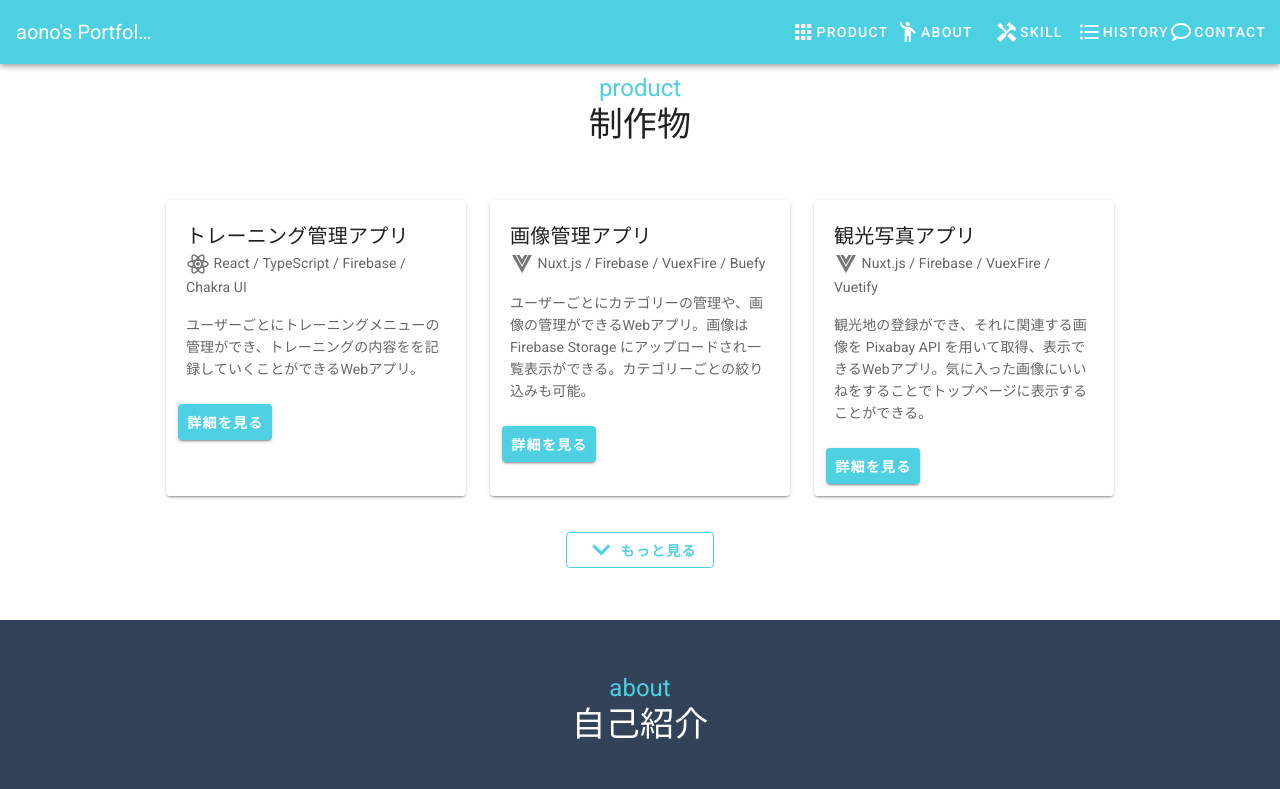
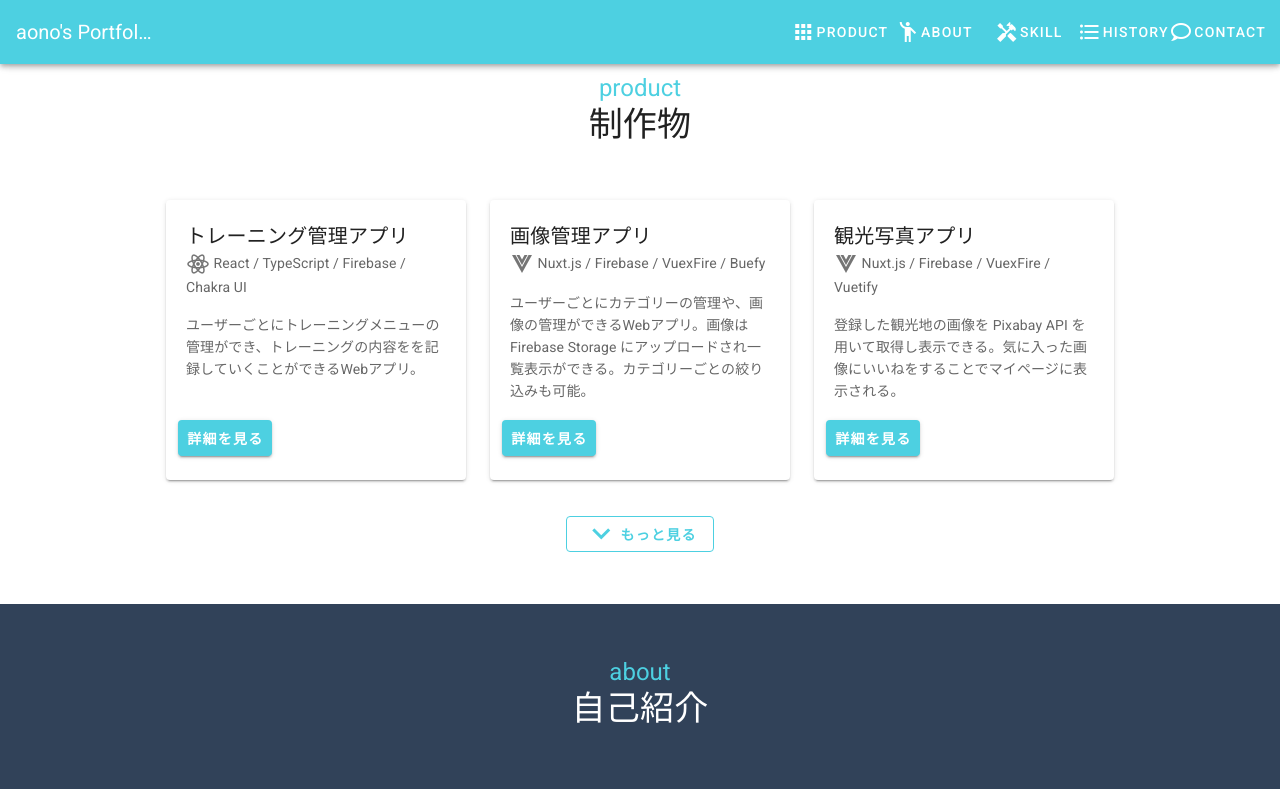
Before and after one commit to t-aono/aonos-portfolio, a Vue app: page / in a window 1280 px wide. Shown: the top 789 px of the page. Built offline with nearby package versions, Linux system fonts and the light colour scheme; what vue-plugin-load-script would draw is missing.

Commit message:
enable notion link

```diff
--- a/src/components/Product.vue
+++ b/src/components/Product.vue
@@ -13,7 +13,7 @@
             <v-card-subtitle><v-icon>{{ item.icon }}</v-icon> {{ item.tool }}</v-card-subtitle>
             <v-card-text>{{ item.summary }}</v-card-text>
             <v-card-actions>
-              <v-btn color="cyan lighten-2" :href="item.link" target="_blank">
+              <v-btn color="cyan lighten-2" href="#" onClick="window.alert('メンテナンス中です。');">
                 <span>詳細を見る</span>
               </v-btn>
             </v-card-actions>
@@ -45,81 +45,70 @@ export default {
           icon: "mdi-react",
           tool: "React / TypeScript / Firebase / Chakra UI",
           summary:
-            "ユーザーごとにトレーニングメニューの管理ができ、トレーニングの内容をを記録していくことができるWebアプリ。",
-          link: "https://ossified-elephant-7c0.notion.site/4098f3588edd4490b70355ad5e568d46",
+            "ユーザーごとにトレーニングメニューの管理ができ、トレーニングの内容をを記録していくことができるWebアプリ。"
         },
         {
           title: "画像管理アプリ",
           icon: "mdi-vuejs",
           tool: "Nuxt.js / Firebase / VuexFire / Buefy",
           summary:
-            "ユーザーごとにカテゴリーの管理や、画像の管理ができるWebアプリ。画像は Firebase Storage にアップロードされ一覧表示ができる。カテゴリーごとの絞り込みも可能。",
-          link: "https://ossified-elephant-7c0.notion.site/d70f94a29b3a481a8dfef28366207bae",
+            "ユーザーごとにカテゴリーの管理や、画像の管理ができるWebアプリ。画像は Firebase Storage にアップロードされ一覧表示ができる。カテゴリーごとの絞り込みも可能。"
         },
         {
           title: "観光写真アプリ",
           icon: "mdi-vuejs",
           tool: "Nuxt.js / Firebase / VuexFire / Vuetify",
           summary:
-            "観光地の登録ができ、それに関連する画像を Pixabay API を用いて取得、表示できるWebアプリ。気に入った画像にいいねをすることでトップページに表示することができる。",
-          link: "https://ossified-elephant-7c0.notion.site/8953486949334fbf9c657039dcda7681",
+            "登録した観光地の画像を Pixabay API を用いて取得し表示できる。気に入った画像にいいねをすることでマイページに表示される。"
         },
         {
           title: "レストランの予約アプリ",
           icon: "mdi-vuejs",
           tool: "Vue.js / Vue Router / Firebase / Vutify / SmtpJS / SendGrid",
           summary:
-            "カレンダーの空いているところを選んで予約ができ、管理画面で予約の管理ができる。",
-          link: "https://ossified-elephant-7c0.notion.site/00b7a4b0154041e8826ee86b635e975b",
+            "カレンダーの空いているところを選んで予約ができ、管理画面で予約の管理ができる。"
         },
         {
           title: "商品在庫発注管理アプリ",
           icon: "mdi-vuejs",
           tool: "Vue.js / Vue Router / Vuex / Firebase / Vutify",
           summary:
-            "商品や発注、納入を記録できる。発注や納入の数量に応じて商品の在庫が自動で更新される。",
-          link: "https://ossified-elephant-7c0.notion.site/4126e08c381c4fc089796968540d4c7b",
+            "商品や発注、納入を記録できる。発注や納入の数量に応じて商品の在庫が自動で更新される。"
         },
         {
           title: "アンケートサイト",
           icon: "mdi-vuejs",
           tool: "Vue.js / Vue Router / Vuex / Chart.js / Firebase / BootstrapVue",
           summary:
-            "管理側でアンケートの管理や回答結果の確認ができる。利用者側のアンケートの回答がリアルタイムに結果のグラフに反映される。",
-          link: "https://ossified-elephant-7c0.notion.site/15bbe493583a43608760bddfe2ed6dac",
+            "管理側でアンケートの管理や回答結果の確認ができる。利用者側のアンケートの回答がリアルタイムに結果のグラフに反映される。"
         },
         {
           title: "複数店舗の予約管理アプリ",
           icon: "mdi-laravel",
           tool: "Laravel / SQLite / Tailwind CSS / Stripe",
           summary:
-            "管理者は店舗や予約プランの管理ができ、ユーザーは予約後に決済ができるシステム。",
-          link: "https://ossified-elephant-7c0.notion.site/54f18f6e595447e9be6c072c223bdcbe",
+            "管理者は店舗や予約プランの管理ができ、ユーザーは予約後に決済ができるシステム。"
         },
         {
           title: "タレントプロフィール検索サイト",
           icon: "mdi-laravel",
           tool: "Laravel / SQLite / Tailwind CSS",
           summary:
-            "管理者はタレントプロフィールの登録・変種・削除ができ、ユーザーはタレントの検索ができる。",
-          link: "https://ossified-elephant-7c0.notion.site/eb63168f5d9f4f01af37daea15bacf5e",
+            "管理者はタレントプロフィールの登録・変種・削除ができ、ユーザーはタレントの検索ができる。"
         },
         {
           title: "オンライン講座のシフト管理アプリ",
           icon: "mdi-laravel",
           tool: "Laravel / SQLite / Tailwind CSS",
           summary:
-            "Googleカレンダーのある予定を取得して表示。事前に登録した講師に一括依頼できる。",
-          link: "https://ossified-elephant-7c0.notion.site/72edad3d9b6044c0b99ec16816c31b13",
+            "Googleカレンダーのある予定を取得して表示。事前に登録した講師に一括依頼できる。"
         },
         // {
         //   title: "製造指示共有アプリ",
         //   icon: "mdi-laravel",
         //   tool: "Laravel / SQLite / Tailwind CSS",
         //   summary:
-        //     "指示の一覧表示、詳細表示、登録、更新、削除ができるシステム。一覧表示の絞り込みも可能。",
-        //   link: "https://ossified-elephant-7c0.notion.site/fee7baf7e39b4387a69b79c42bc0fe2e",
-        // }
+        //     "指示の一覧表示、詳細表示、登録、更新、削除ができるシステム。一覧表示の絞り込みも可能。"
       ],
     };
   },
@@ -147,6 +136,13 @@ h3 {
 h2 {
   color: #314259;
 }
+.v-sheet.v-card {
+    height: 280px;
+}
+.v-card__actions {
+    position: absolute;
+    bottom: 16px;
+}
 .v-application a {
   text-decoration: none;
   color: #fff;
```
